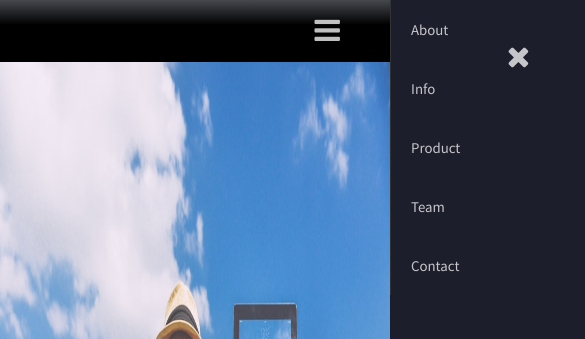
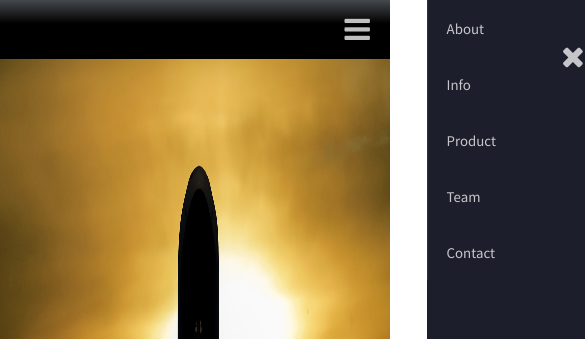
Before and after one commit to jbratcher/lando, a website: page index.html in a window 390 px wide. Shown: the top 339 px of the page, 585 px wide, since content can reach past the window. Drawn offline with Linux system fonts and the light colour scheme; a web font is replaced by a local one.

Commit message:
fixed mobile menu styling, updated hero image

```diff
--- a/index.html
+++ b/index.html
@@ -55,7 +55,7 @@
     <section class="hero">
 
         <div>
-            <img src="src/img/hero.jpg" class="background-image"></img>
+            <img src="src/img/hero-alt.jpeg" class="background-image"></img>
         </div>
 
         <div class="hero-content">
--- a/src/scss/styles.scss
+++ b/src/scss/styles.scss
@@ -9,7 +9,7 @@ $font-size: calc(14px + (26 - 14) * ((100vw - 300px) / (1600 - 300)));
 $header-bg: linear-gradient(to bottom, rgba(69,72,77,1) 0%,rgba(0,0,0,1) 40%);
 $footer-bg: linear-gradient(to top, rgba(29,32,37,1) 0%,rgba(0,0,0,1) 40%);
 $link-bg: linear-gradient(to top, rgba(39,42,47,1) 0%,rgba(0,0,0,1) 40%);
-$button-bg: linear-gradient(to bottom, rgba(73,155,234,1) 0%,rgba(32,124,229,1) 100%);
+$button-bg: radial-gradient(at top right, rgba(73,155,234,1) 0%,rgba(32,124,229,1) 100%);
 $mobile-bg: linear-gradient(to bottom, rgba(69,72,77,1) 0%,rgba(0,0,0,1) 4.3%);
 
 //Global
@@ -21,14 +21,11 @@ $mobile-bg: linear-gradient(to bottom, rgba(69,72,77,1) 0%,rgba(0,0,0,1) 4.3%);
     box-sizing: border-box;
 }
 
-html {
-    scroll-behavior: smooth;
-}
-
-body {
+html, body {
     font-family: $font-sans;
     font-size: $font-size;
     overflow-x: hidden;
+    scroll-behavior: smooth;
 }
 
 a {
@@ -120,7 +117,7 @@ header {
     display: flex;
     justify-content: space-between;
     align-items: center;
-    padding: 0 3rem;
+    padding: 0 1rem;
 
     .brand {
         text-transform: uppercase;
@@ -559,8 +556,7 @@ footer {
         right: 0;
         top: 0;
         height: 100%;
-        overflow-y: scroll;
-        overflow-x: visible;
+        overflow: hidden;
         transition: left 0.3s ease,
         box-shadow 0.3s ease;
         z-index: 999;
@@ -573,7 +569,7 @@ footer {
         -webkit-box-shadow: -0.5rem 0 0.5rem rgba(29, 30, 43,.85);
         -moz-box-shadow: -0.5rem 0 0.5rem rgba(29, 30, 43,.85);
         box-shadow: -0.5rem 0 0.5rem rgba(29, 30, 43,.85);
-        min-height: 100%;
+        height: 100%;
         width: 12.5rem;
         background: $secondary-color;
 
@@ -598,7 +594,7 @@ footer {
     .main-menu .menu-close {
         position: absolute;
         top: 5%;
-        right: 30%;
+        right: 15%;
         background: $secondary-color;
     }
 
@@ -693,12 +689,12 @@ footer {
     @media (max-width: 45rem) {
 
         .main-menu {
-            right: -12.5rem;
+            right: -15rem;
         }
 
         .main-menu ul {
             flex-direction: column;
-            top: 6.5rem;
+            top: 3.5rem;
 
             li {
                 width: 100%;
```
Also changed, not shown: dist/css/styles.min.css, dist/images/hero-alt.jpeg (added), dist/img/hero-alt.jpeg (added), dist/index.html, dist/scss/styles.scss, src/css/styles.css, src/img/hero-alt.jpeg (added).
